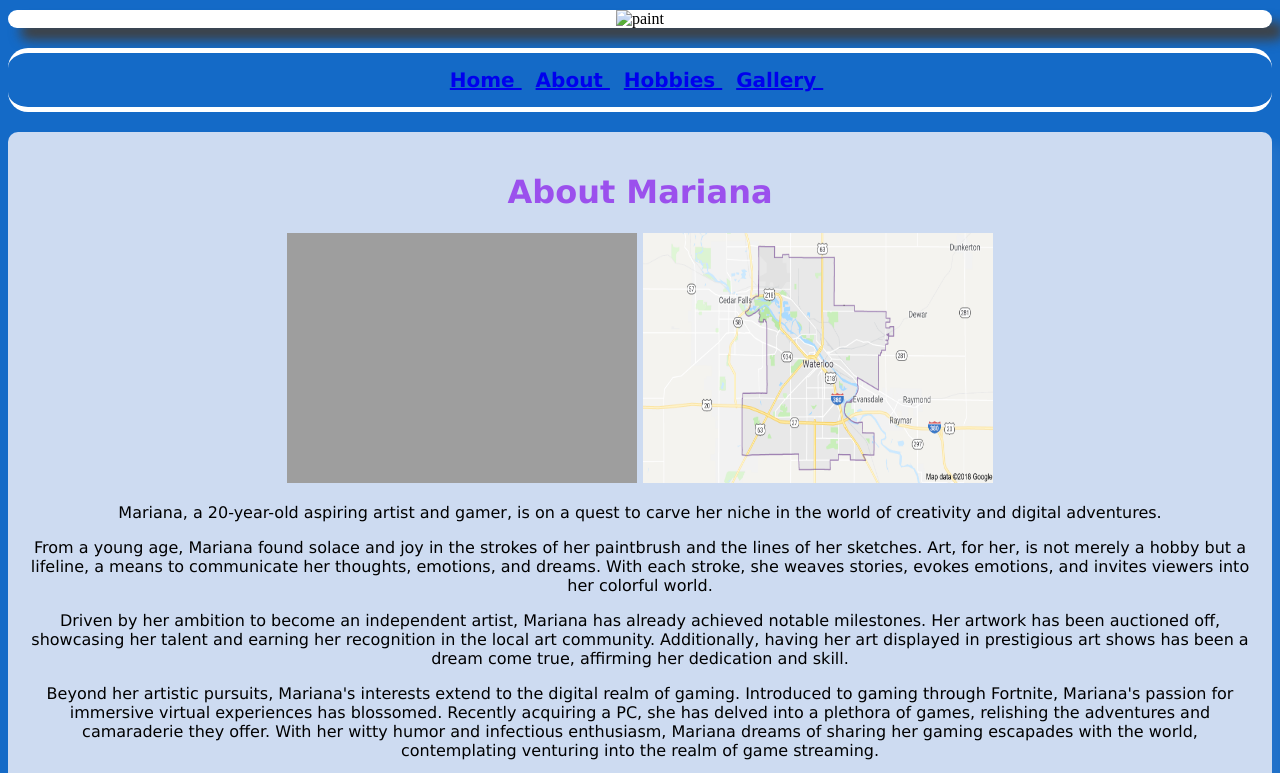
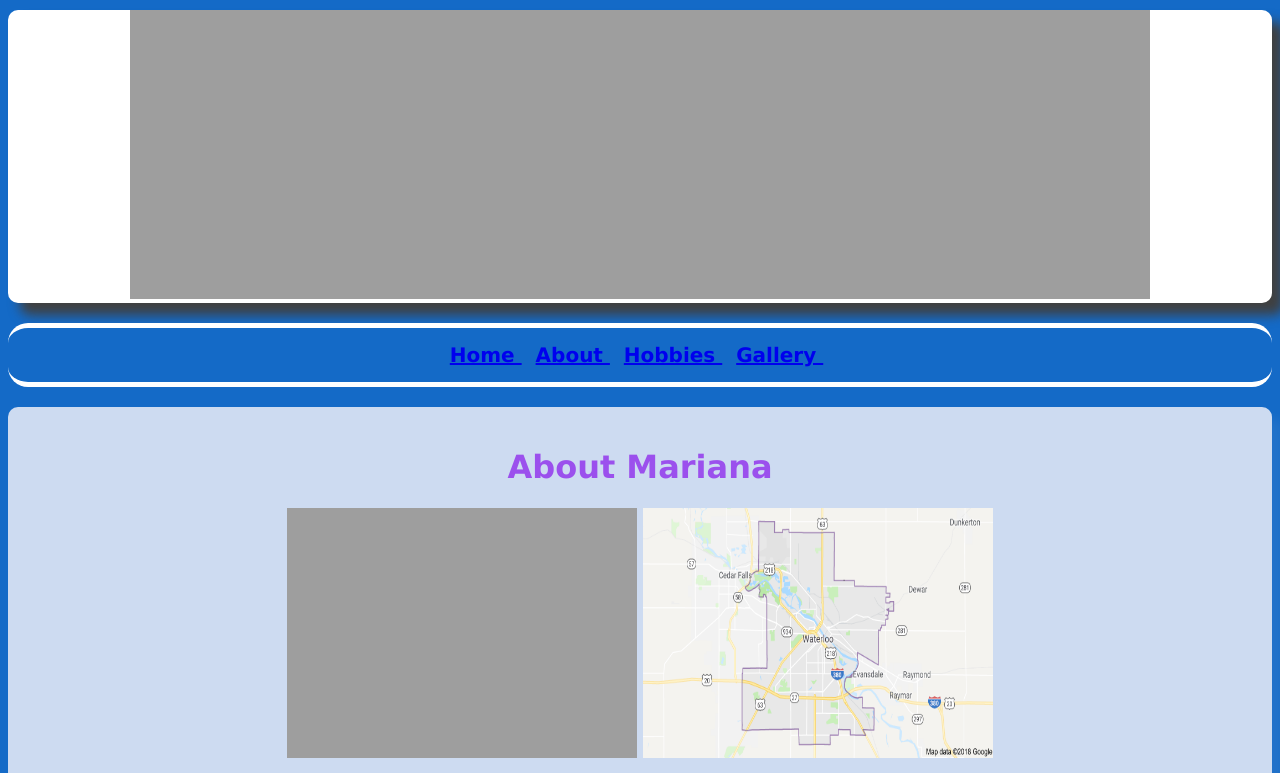
Before and after one commit to irene-cj/bioSite, a plain HTML site: page about.html in a window 1280 px wide. Shown: the top 773 px of the page. Drawn offline with Linux system fonts and the light colour scheme; the site is published under a folder, as on GitHub Pages, so addresses that start at the root find nothing.

Commit message:
Update about.html

```diff
--- a/about.html
+++ b/about.html
@@ -12,7 +12,7 @@
 <body>
 <!-- logo -->
 <header>
-<img src="/images/paint.JPG" width="1020" height="289" alt="paint">
+<img src="images/paint.JPG" width="1020" height="289" alt="paint">
 </header>
 
 <!-- navigation buttons -->
```
